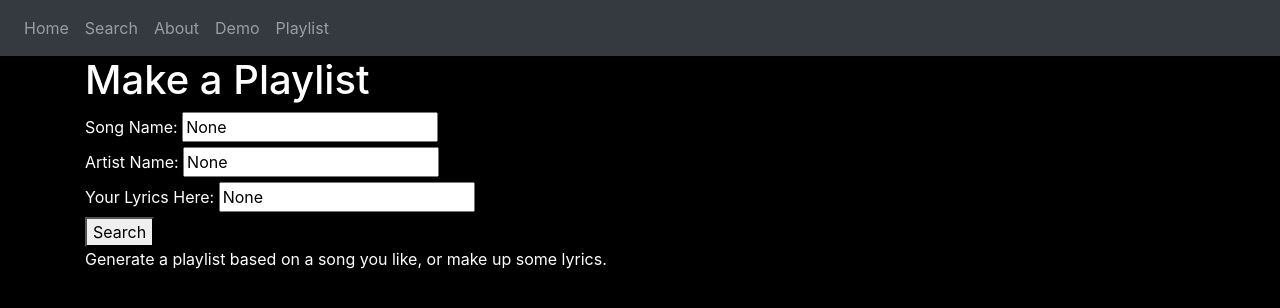
After one commit to valentinbaltazar/VibeMatch, a Flask app: page /playlist in a window 1280 px wide. The commit adds this page. Shown: the top 308 px of the page. Run offline with Flask 3, Linux system fonts and the light colour scheme; some libraries are stand-ins or nearby versions.

Commit message:
working playlist page

```diff
--- a/website/routes.py
+++ b/website/routes.py
@@ -3,6 +3,11 @@ import spotipy
 from spotipy.oauth2 import SpotifyClientCredentials
 import pandas as pd
 import os
+import numpy as np
+from sklearn.metrics.pairwise import cosine_similarity, euclidean_distances
+from sentence_transformers import SentenceTransformer
+import lyricsgenius as genius
+
 
 routes = Blueprint('routes', __name__)
 
@@ -28,6 +33,11 @@ def test():
 @routes.route('/demo')
 def demo():
     return render_template('demo.html')
+
+
+@routes.route('/playlist')
+def playlist():
+    return render_template('playlist.html')
 
 
 @routes.route('/vibe', methods=['POST'])
@@ -103,6 +113,62 @@ def search_song():
         return "Song not found."
 
 
+def generate_playlist(input_text, df, corpus_embeddings, model):
+    print("this is make playlist def")
+    # Encode the input text
+    input_embedding = model.encode([input_text])
+
+    # Compute cosine similarity between input text and corpus
+    similarities = cosine_similarity(input_embedding, corpus_embeddings)
+
+    # Find the index of the most similar text
+    n = 5
+    most_similar_idx = np.argsort(similarities)[0][::-1]
+
+    playlist_songs = []
+
+    for i in most_similar_idx[:20]:
+        name  = df.iloc[i]['artist_name']
+        song  = df.iloc[i]['song_title']
+        lyrics = df.iloc[i]['lyrics']
+
+        playlist_songs.append({'song_name': song, 'artist_name': name})
+
+    return playlist_songs
+
+@routes.route('/playlist', methods=['POST'])
+def make_playlist():
+    user_input = request.form['user_input']
+
+    df = pd.read_csv('./website/static/data/rec_data.csv')
+    model = SentenceTransformer('bert-base-nli-mean-tokens',device='cuda')
+    corpus_embeddings = np.load('./website/static/data/corpus_embeddings.npy')
+
+    if user_input != "None":
+
+        print(user_input)
+
+        songs = generate_playlist(user_input,df, corpus_embeddings, model)
+
+        return render_template('rec_songs.html', songs=songs)
+    else:
+        song_name = request.form['song_name']
+        artist_name = request.form['artist_name']
+
+        GENIUS_ACCESS_TOKEN = "3TVMsMFnRiJGJnZ7r4Wl2pgmy2_hPdMiAoXED6Jofnp2AnAHKgY97q1J9b6RMBkz"
+
+        api = genius.Genius(GENIUS_ACCESS_TOKEN,timeout=60,retries=2)
+
+        song = api.search_song(title=song_name, artist=artist_name)
+
+        songs = generate_playlist(song.lyrics,df, corpus_embeddings, model)
+
+        return render_template('rec_songs.html', songs=songs)
+
+
+
+
+
 @routes.route('/play/<track_id>')
 def play_song(track_id):
     return redirect(f"https://open.spotify.com/track/{track_id}")
--- a/website/templates/base.html
+++ b/website/templates/base.html
@@ -54,6 +54,7 @@
           <a class="nav-item nav-link" id="search" href="/search">Search</a>
           <a class="nav-item nav-link" id="about" href="/about">About</a>
           <a class="nav-item nav-link" id="demo" href="/demo">Demo</a>
+          <a class="nav-item nav-link" id="playlist" href="/playlist">Playlist</a>
         </div>
       </div>
     </nav>
--- /dev/null
+++ b/website/templates/playlist.html
@@ -0,0 +1,28 @@
+{% extends "base.html" %}
+{% block title %}Search{% endblock %}
+
+{% block content %}
+<!DOCTYPE html>
+<html lang="en">
+<head>
+    <meta charset="UTF-8">
+    <meta name="viewport" content="width=device-width, initial-scale=1.0">
+    <title>Playlist</title>
+</head>
+<body>
+    <h1>Make a Playlist</h1>
+    <form action="/playlist" method="post">
+        <label for="song_name">Song Name:</label>
+        <input type="text" id="song_name" name="song_name" value="None"><br>
+        <label for="artist_name">Artist Name:</label>
+        <input type="text" id="artist_name" name="artist_name" value="None"><br>
+        <label for="user_input">Your Lyrics Here:</label>
+        <input type="text" id="user_input" name="user_input" value="None"><br>
+        <button type="submit">Search</button>
+    </form>
+    <p>Generate a playlist based on a song you like, or make up some lyrics.</p>
+</body>
+</html>
+
+
+{% endblock %}
```
Also changed, not shown: website/templates/rec_songs.html (added, +32 -0 lines), 2 other files.
